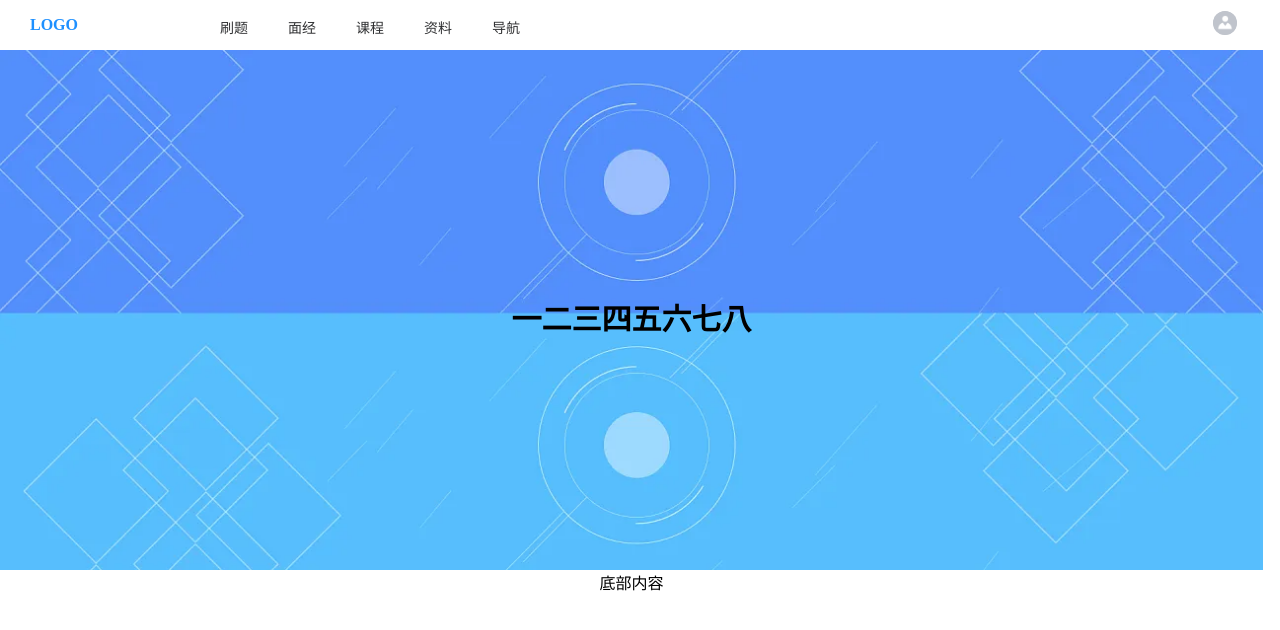
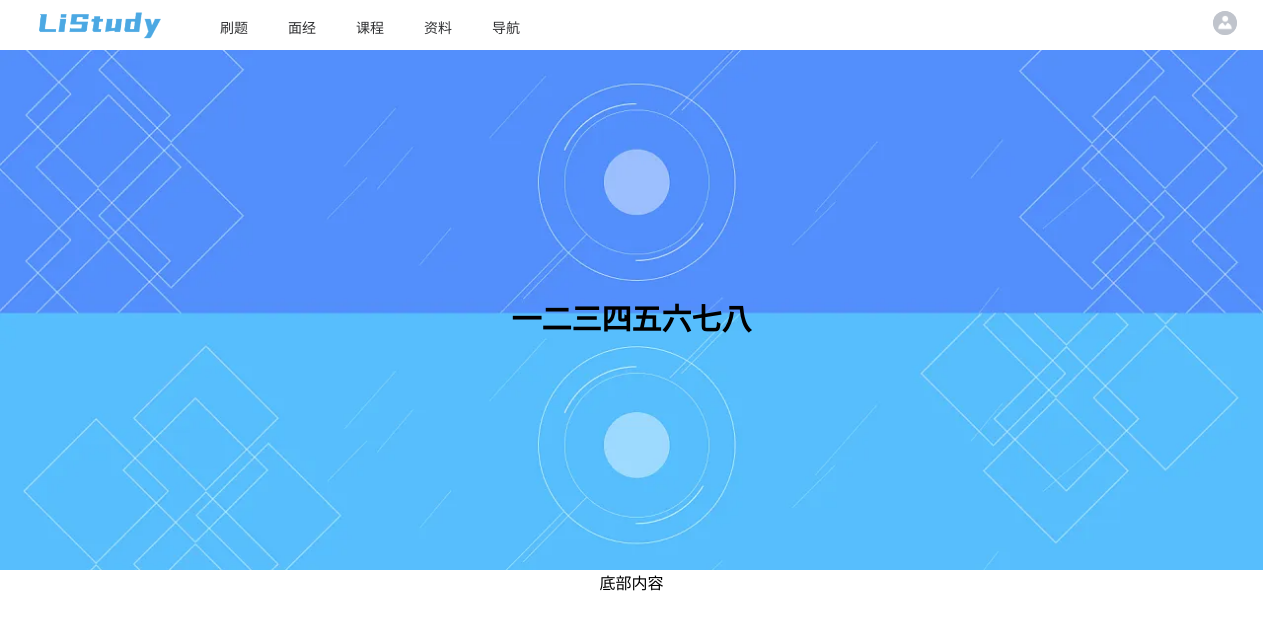
Before and after one commit to Liyuanzhe2001/blog_vue, a Vue app: page /home in a window 1280 px wide. Shown: the top 630 px of the page. Built offline with nearby package versions, Linux system fonts and the light colour scheme.

Commit message:
添加logo

```diff
--- a/src/components/Header.vue
+++ b/src/components/Header.vue
@@ -22,7 +22,7 @@
           cursor: pointer;
         "
       >
-        LOGO
+        <img :src="logoImage" style="height: 47px" />
       </div>
       <el-menu-item index="1">刷题</el-menu-item>
       <el-menu-item index="2">面经</el-menu-item>
@@ -126,6 +126,7 @@ export default {
   },
   data() {
     return {
+      logoImage: require("../assets/images/logo.png"),
       circleUrl: "",
       activeIndex: "",
       errorCircleUrl: require("../assets/images/avatar.png"),
```
Also changed, not shown: src/assets/images/logo.png (added).
